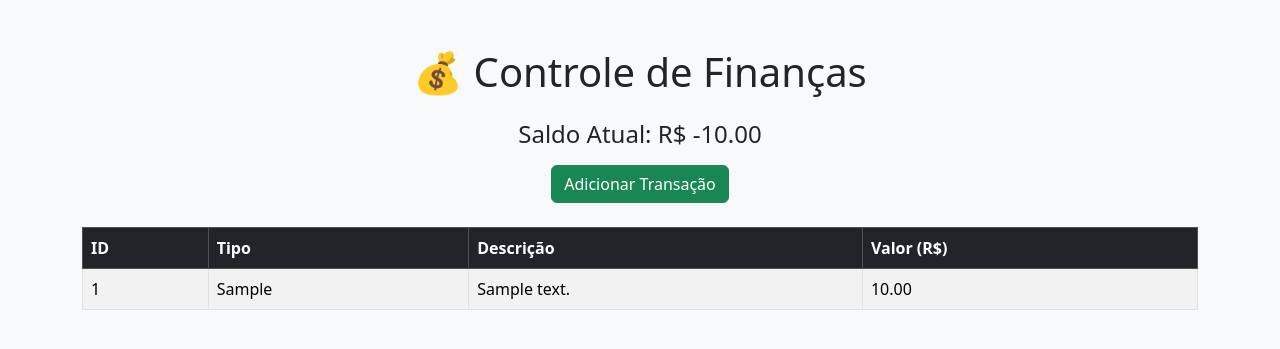
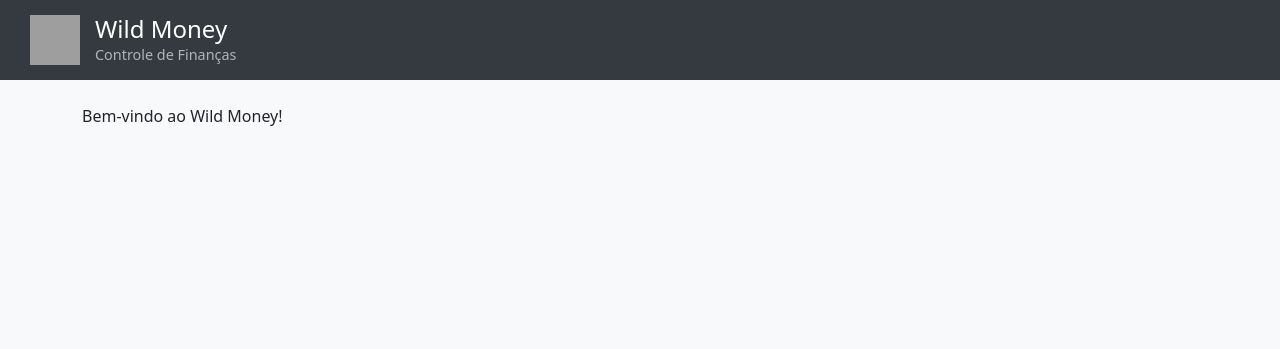
Before and after one commit to CaioFerAmorim/controle-financas, a Flask app: page / in a window 1280 px wide. Shown: the top 349 px of the page. Run offline with Flask 3, Linux system fonts and the light colour scheme; tables that the repository leaves empty hold one stand-in row (values such as "Sample post"); grey boxes are pictures that could not be loaded.

```diff
--- a/templates/index.html
+++ b/templates/index.html
@@ -4,34 +4,49 @@
     <meta charset="UTF-8">
     <title>Controle de Finanças</title>
     <link href="https://cdn.jsdelivr.net/npm/bootstrap@5.3.3/dist/css/bootstrap.min.css" rel="stylesheet">
+    <style>
+        /* Estilo do header */
+        .header {
+            display: flex;
+            align-items: center;
+            padding: 15px 30px;
+            background-color: #343a40;
+            color: white;
+        }
+        .header-logo {
+            width: 50px;
+            height: 50px;
+            margin-right: 15px;
+        }
+        .header-text {
+            display: flex;
+            flex-direction: column;
+        }
+        .header-text h1 {
+            margin: 0;
+            font-size: 1.5rem;
+        }
+        .header-text span {
+            font-size: 0.9rem;
+            color: #adb5bd;
+        }
+    </style>
 </head>
 <body class="bg-light">
-    <div class="container mt-5">
-        <h1 class="text-center mb-4">💰 Controle de Finanças</h1>
-        <h4 class="text-center mb-3">Saldo Atual: R$ {{ "%.2f"|format(saldo) }}</h4>
-        <div class="text-center mb-4">
-            <a href="/adicionar" class="btn btn-success">Adicionar Transação</a>
+
+    <!-- Header -->
+    <header class="header">
+        <img src="https://imgur.com/a/zPUxXu5" alt="Logo" class="header-logo">
+        <div class="header-text">
+            <h1>Wild Money</h1>
+            <span>Controle de Finanças</span>
         </div>
-        <table class="table table-bordered table-striped">
-            <thead class="table-dark">
-                <tr>
-                    <th>ID</th>
-                    <th>Tipo</th>
-                    <th>Descrição</th>
-                    <th>Valor (R$)</th>
-                </tr>
-            </thead>
-            <tbody>
-                {% for t in transacoes %}
-                <tr>
-                    <td>{{ t[0] }}</td>
-                    <td>{{ t[1].capitalize() }}</td>
-                    <td>{{ t[2] }}</td>
-                    <td>{{ "%.2f"|format(t[3]) }}</td>
-                </tr>
-                {% endfor %}
-            </tbody>
-        </table>
+    </header>
+
+    <div class="container mt-4">
+        <!-- Aqui entra o conteúdo da página -->
+        <p>Bem-vindo ao Wild Money!</p>
     </div>
+
 </body>
 </html>
```
